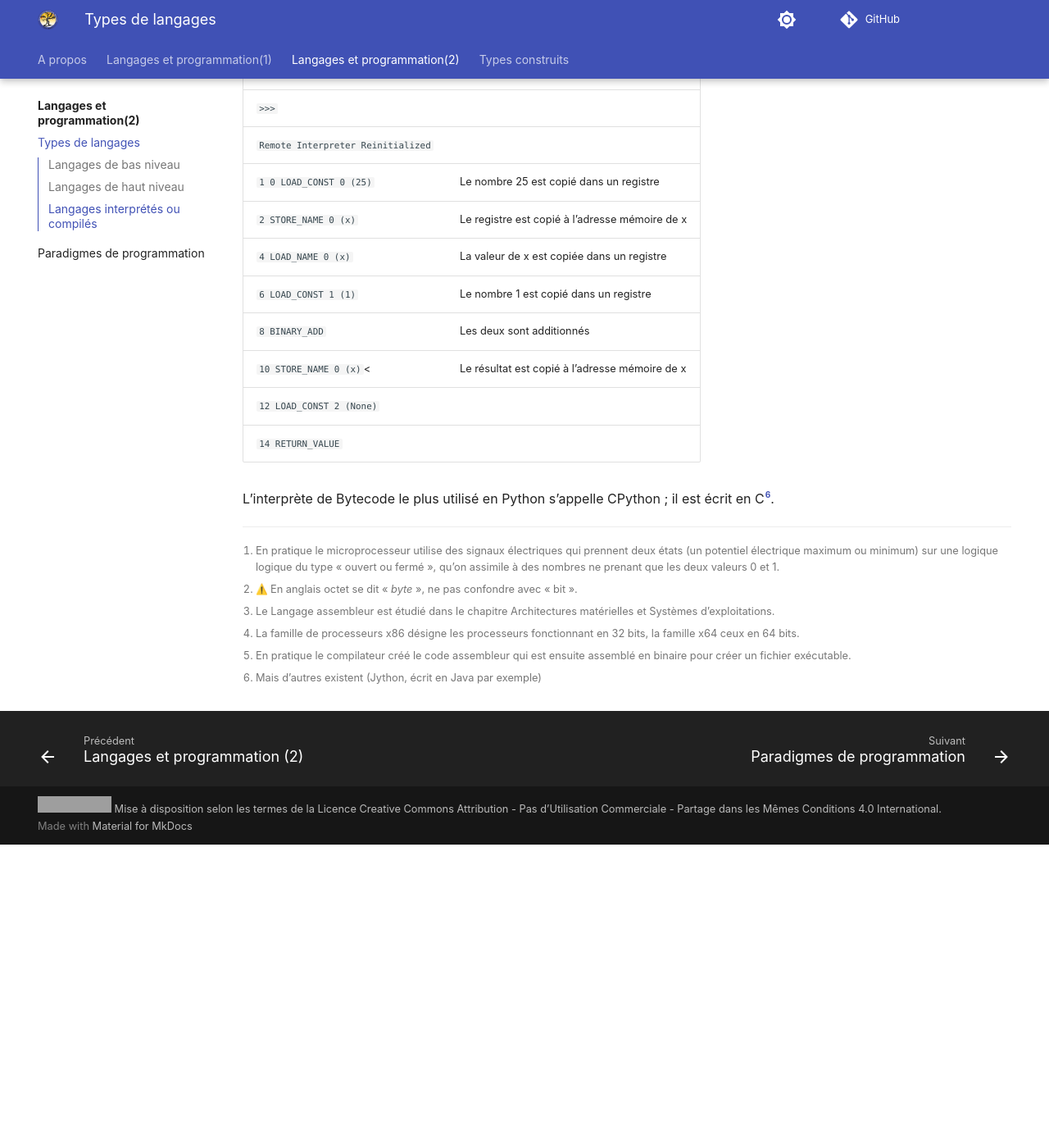
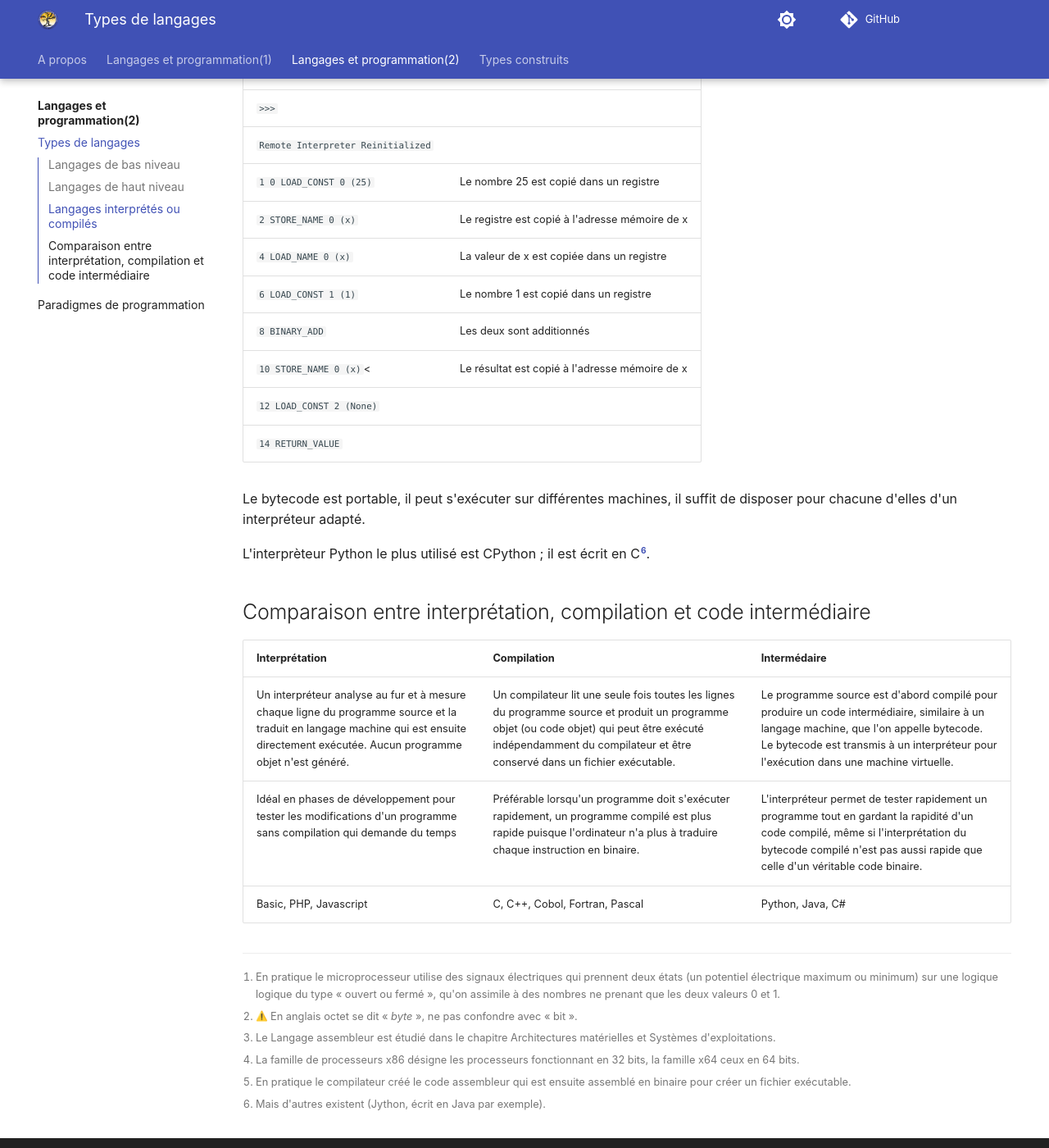
Before and after one commit to fab-perez/NSI-1, an MkDocs documentation site: the page built from docs/langages-et-programmation-2/1-types-de-langages.md, in a window 1280 px wide and 1400 px high, scrolled down 3528 px. Shown: the whole window at 82% size. Built offline with MkDocs 1.6.1 and Material for MkDocs 9.7.7, drawn with Linux system fonts in a browser that asks for light colours; emoji names are drawn with the system emoji font; comment, search, counter and statistics services are not loaded; before the commit the page ends 4558 px from its top, so only the background shows below that; some of the changed text lies outside the part shown; grey boxes are pictures that could not be loaded.

Commit message:
Add files via upload

```diff
--- a/docs/langages-et-programmation-2/1-types-de-langages.md
+++ b/docs/langages-et-programmation-2/1-types-de-langages.md
@@ -1,8 +1,8 @@
 # Types de langages
 
-Le microprocesseur d’un ordinateur n’effectue que des opérations simples sur des séquences de 0 et des 1, appelées **binaire** [^1.1]. Comment fait-il pour lire des données que l'on souhaite traiter (les textes, les images, les sons, les nombres, etc.) ou exécuter des logiciels, des programmes par exemple écrits en Python, etc. ?
+Le microprocesseur d'un ordinateur n'effectue que des opérations simples sur des séquences de 0 et des 1, appelées **binaire** [^1.1]. Comment fait-il pour lire des données que l'on souhaite traiter (les textes, les images, les sons, les nombres, etc.) ou exécuter des logiciels, des programmes par exemple écrits en Python, etc. ?
 
-[^1.1]: En pratique le microprocesseur utilise des signaux électriques qui prennent  deux états (un potentiel électrique maximum ou minimum) sur une logique logique du type « ouvert ou fermé », qu’on assimile à des nombres ne prenant que les deux valeurs 0 et 1.
+[^1.1]: En pratique le microprocesseur utilise des signaux électriques qui prennent  deux états (un potentiel électrique maximum ou minimum) sur une logique logique du type « ouvert ou fermé », qu'on assimile à des nombres ne prenant que les deux valeurs 0 et 1.
 
 ##	Langages de bas niveau
 
@@ -10,7 +10,7 @@ Le langage natif du microprocesseur est appelé langage machine, c'est-à-dire l
 
 
 !!! abstract "Cours"
-    **Langage machine** : longue suite de 1 et de 0 (les "**bits**"[^1.2]) souvent traités par groupes de 8 (les « octets »), 16, 32, ou même 64 en fonction de l’architecture du microprocesseur.
+    **Langage machine** : longue suite de 1 et de 0 (les "**bits**"[^1.2]) souvent traités par groupes de 8 (les « octets »), 16, 32, ou même 64 en fonction de l'architecture du microprocesseur.
 
 [^1.2]: :warning: En anglais octet se dit « *byte* », ne pas confondre avec « bit ».
 
@@ -20,7 +20,7 @@ Le langage assembleur associe des noms aux mots binaires : placer un nombre en m
 !!! abstract "Cours"
     **Assembleur**[^1.3] : langage qui représente le langage machine sous une forme lisible par un humain. Les combinaisons de bits du langage machine sont représentées par des symboles faciles à retenir.
 
-[^1.3]: Le Langage assembleur est étudié dans le chapitre Architectures matérielles et Systèmes d’exploitations.
+[^1.3]: Le Langage assembleur est étudié dans le chapitre Architectures matérielles et Systèmes d'exploitations.
 
 Par exemple, un processeur de la famille x86[^1.4] reconnaît une instruction en langage machine du type :
 
@@ -38,12 +38,12 @@ ce qui signifie : « écrire le nombre 97 (la valeur est donnée en hexadécimal
 
 
 !!! abstract "Cours"
-    Le **langage machine** et l’**assembleur** sont des langages dit de  « **bas niveau** » constitués d'instructions très élémentaires. Chaque processeur possède son **propre langage machine et assembleur**.  Un programme en langage machine ou assembleur ne peut s'exécuter que sur la machine pour laquelle il a été écrit.
+    Le **langage machine** et l'**assembleur** sont des langages dit de  « **bas niveau** » constitués d'instructions très élémentaires. Chaque processeur possède son **propre langage machine et assembleur**.  Un programme en langage machine ou assembleur ne peut s'exécuter que sur la machine pour laquelle il a été écrit.
 
 
 ##	Langages de haut niveau
 
-Même si coder en assembleur et plus rapide qu’en binaire, cela reste une étape longue et fastidieuse. De plus que chaque processeur possède un jeu d'instructions différent des autres, un code en assembleur qui fonctionne sur un processeur Pentium ne marchera pas forcément sur un AMD ou sur un processeur ARM, on dit que le programme n'est pas portable.
+Même si coder en assembleur et plus rapide qu'en binaire, cela reste une étape longue et fastidieuse. De plus que chaque processeur possède un jeu d'instructions différent des autres, un code en assembleur qui fonctionne sur un processeur Pentium ne marchera pas forcément sur un AMD ou sur un processeur ARM, on dit que le programme n'est pas portable.
 
 Les langages de haut niveau ont permis de palier à ces deux inconvénients : ils permettent une programmation rapide et plus simple que l'assembleur et ils sont portables. Le même programme écrit en Python ou en C fonctionnera sur différents ordinateurs.
 
@@ -68,7 +68,7 @@ Le seul langage compris par le processeur est le langage machine il faut donc ut
 
 – un **compilateur** est un programme qui traduit un code écrit dans un langage de haut niveau en un fichier exécutable[^1.5]  en assembleur compatible avec le processeur.
 
-– un **interprète** est un programme qui simule une machine virtuelle dont le langage machine serait le langage de programmation lui-même. Le code va être lu, analysé et exécuté instruction par instruction par l’interprète.
+– un **interprèteur** est un programme qui simule une machine virtuelle dont le langage machine serait le langage de programmation lui-même. Le code va être lu, analysé et exécuté instruction par instruction par l'interprète.
 
 [^1.5]: En pratique le compilateur créé le code assembleur qui est ensuite assemblé en binaire pour créer un fichier exécutable.
 
@@ -79,17 +79,17 @@ Le seul langage compris par le processeur est le langage machine il faut donc ut
 !!! abstract "Cours"
     Un programme écrit dans un langage de haut niveau peut être traduit en langage machine exécutable par la machine de deux façons : par **interprétation** ou **compilation**.
 
-En général, un programme compilé est nettement plus rapide qu’un programme interprété puisque toute la phase d’analyse et de vérification du code source a déjà été faite lors de la phase de compilation.
+En général, un programme compilé est nettement plus rapide qu'un programme interprété puisque toute la phase d'analyse et de vérification du code source a déjà été faite lors de la phase de compilation.
 
 Python est entre un langage interprété et un langage compilé.
 
 !!! abstract "Cours"
-    Un script Python est d’abord **compilé** en un **langage intermédiaire**, appelé ***bytecode***, qui est lui-même ensuite **interprété** par une machine virtuelle.
+    Un script Python est d'abord **compilé** en un **langage intermédiaire**, appelé ***bytecode***, qui est lui-même ensuite **interprété** par une machine virtuelle.
 
 ![Python complié en Bytecode puis interprété](assets/1-python-bytecode-light-mode.png#only-light){width="80%"}
 ![Python complié en Bytecode puis interprété](assets/1-python-bytecode-dark-mode.png#only-dark){width="80%"}
 
-On peut observer le Bytecode d’un petit programme en utilisant le module dis de python :
+On peut observer le Bytecode d'un petit programme en utilisant le module dis de python :
 
 |||
 |:--|:--|
@@ -98,15 +98,24 @@ On peut observer le Bytecode d’un petit programme en utilisant le module dis d
 |`>>>`||
 |`Remote Interpreter Reinitialized `||
 |`  1           0 LOAD_CONST               0 (25)`|Le nombre 25 est copié dans un registre|
-|`              2 STORE_NAME               0 (x)`|Le registre est copié à l’adresse mémoire de x|
+|`              2 STORE_NAME               0 (x)`|Le registre est copié à l'adresse mémoire de x|
 |`              4 LOAD_NAME                0 (x)`|La valeur de x est copiée dans un registre|
 |`              6 LOAD_CONST               1 (1)`|Le nombre 1 est copié dans un registre|
 |`              8 BINARY_ADD`|Les deux sont additionnés|
-|`             10 STORE_NAME               0 (x)`<|Le résultat est copié à l’adresse mémoire de x|
+|`             10 STORE_NAME               0 (x)`<|Le résultat est copié à l'adresse mémoire de x|
 `             12 LOAD_CONST               2 (None)`||
 `             14 RETURN_VALUE` ||
 
+Le bytecode est portable, il peut s'exécuter sur différentes machines, il suffit de disposer pour chacune d'elles d'un interpréteur adapté.
 
-L’interprète de Bytecode le plus utilisé en Python s’appelle CPython ; il est écrit en C[^1.6].
+L'interprèteur Python le plus utilisé est CPython ; il est écrit en C[^1.6].
 
-[^1.6]: Mais d’autres existent (Jython, écrit en Java par exemple)
+[^1.6]: Mais d'autres existent (Jython, écrit en Java par exemple).
+
+##	Comparaison entre interprétation, compilation et code intermédiaire
+
+|Interprétation|Compilation|Intermédaire|
+|:--|:--|:--|
+|Un interpréteur analyse au fur et à mesure chaque ligne du programme source et la traduit en langage machine qui est ensuite directement exécutée. Aucun programme objet n'est généré.| Un compilateur lit une seule fois toutes les lignes du programme source et produit un programme objet (ou code objet) qui peut être exécuté indépendamment du compilateur et être conservé dans un fichier exécutable.|Le programme source est d'abord compilé pour produire un code intermédiaire, similaire à un langage machine, que l'on appelle bytecode. Le bytecode est transmis à un interpréteur pour l'exécution dans une machine virtuelle. |
+|Idéal en phases de développement pour tester les modifications d'un programme sans compilation qui demande du temps|Préférable lorsqu'un programme doit s'exécuter rapidement, un programme compilé est plus rapide puisque l'ordinateur n'a plus à traduire chaque instruction en binaire.|L'interpréteur permet de tester rapidement un programme tout en gardant la rapidité d'un code compilé, même si l'interprétation du bytecode compilé n'est pas aussi rapide que celle d'un véritable code binaire. |
+|Basic, PHP, Javascript|C, C++, Cobol, Fortran, Pascal|Python, Java, C#|
```
